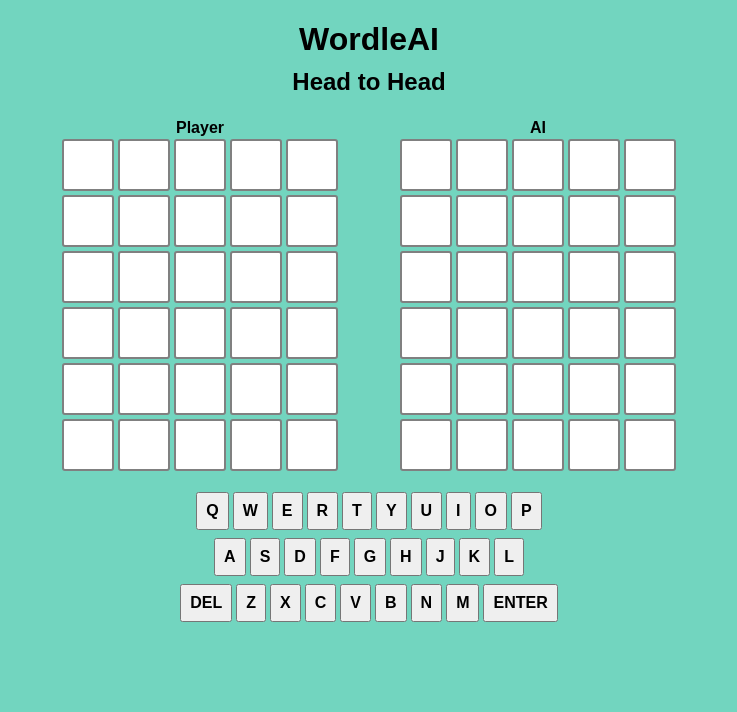
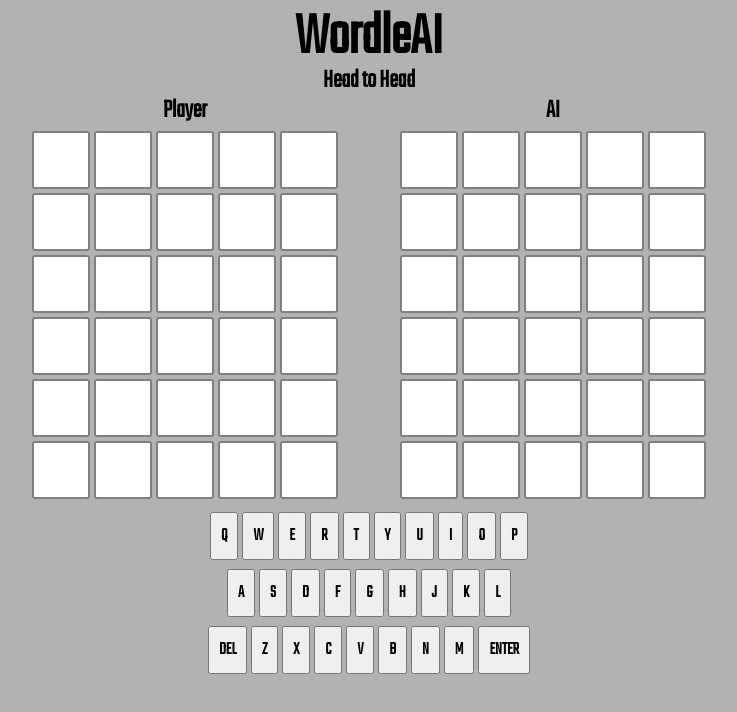
Before and after one commit to julesblau/WordleAI, a website with bundled scripts: page headtohead.html in a window 1280 px wide. Shown: the whole page, without its empty margins (271-1008 px from the left). Built offline with nearby package versions, Linux system fonts and the light colour scheme.

Commit message:
Style changes

```diff
--- a/css/style.css
+++ b/css/style.css
@@ -2,27 +2,36 @@
 https://github.com/Morgenstern2573/wordle_clone/blob/master/build/style.css */
 
 *{
-  font-family: sans-serif, bold;
+  /* font-family: sans-serif, bold; */
+  font-family: 'Teko';
+  font-size: 18px;
+  resize: both;
 }
 
 body{
-  background-color: #72d5bf;
+  background-color: rgb(178, 178, 178);
   margin-bottom: -110px;
   z-index: -10;
 }
 
 h1 {
+  /* font-family: 'Teko'; */
+  font-size: 60px;
   text-decoration: none;
-  margin-bottom: 10px;
   color: black;
+  margin-top: -12px;
+  margin-bottom: -20px;
 }
 
 h2{
+  font-size: 26px;
   text-align: center;
-  margin-top: 4px;
+  margin-top: -12px;
+  margin-bottom: -10px;
 }
 
 .button {
+  font-size: 40px;
   border-style: solid;
   margin: 0 auto;
   width: 50%;
@@ -32,12 +41,14 @@ h2{
   margin-bottom: 10px;
 }
 .button:hover {
-  background-color: rgb(195, 195, 195);
+  background-color: rgb(41, 192, 3);
 }
 
 .dropbtn{
+  margin: auto;
+  margin-top: 30px;
+  font-size: 40px;
   border-style: solid;
-  margin: auto;
   width: 50%;
   min-height: 30px;
   display: block;
@@ -69,6 +80,7 @@ h2{
 
 /* Links inside the dropdown */
 .dropdown-content a {
+  font-size: 28px;
   color: black;
   padding: 12px 16px;
   text-decoration: none;
@@ -89,7 +101,9 @@ h2{
 .dropdown:hover .dropdown-content {display: block;}
 
 /* Change the background color of the dropdown button when the dropdown content is shown */
-.dropdown:hover .dropbtn {background-color: rgb(195, 195, 195);}
+.dropdown:hover .dropbtn {
+  background-color: rgb(41, 192, 3);
+}
 
 a:link {
   text-decoration: none;
@@ -121,6 +135,7 @@ a:active {
   display: flex;
   align-items: center;
   flex-direction: column;
+  margin-bottom: -10px;
   z-index: 1;
 }
 
@@ -130,6 +145,7 @@ a:active {
 }
 
 .game-board {
+  font-size: 26px;
   display: flex;
   align-items: center;
   flex-direction: column;
@@ -189,6 +205,7 @@ table tr td:empty{
 
 /* The popup form - hidden by default */
 .pop-up {
+  top: 10%;
   left: 25%;
   width: 50%;
   background-color: white;
--- a/headtohead.html
+++ b/headtohead.html
@@ -13,6 +13,9 @@
     <link rel="stylesheet" href="css/style.css">
     <link href="https://cdnjs.cloudflare.com/ajax/libs/toastr.js/latest/toastr.min.css" rel="stylesheet" />
     <link rel="stylesheet" href="https://cdnjs.cloudflare.com/ajax/libs/animate.css/4.1.1/animate.min.css" />
+    <link rel="preconnect" href="https://fonts.googleapis.com">
+    <link rel="preconnect" href="https://fonts.gstatic.com" crossorigin>
+    <link href="https://fonts.googleapis.com/css2?family=Alfa+Slab+One&family=Teko:wght@300&display=swap" rel="stylesheet">
 </head>
 
 <body>
```
Also changed, not shown: index.html (+3 -0 lines), wordlesolver.html (+3 -0 lines).
